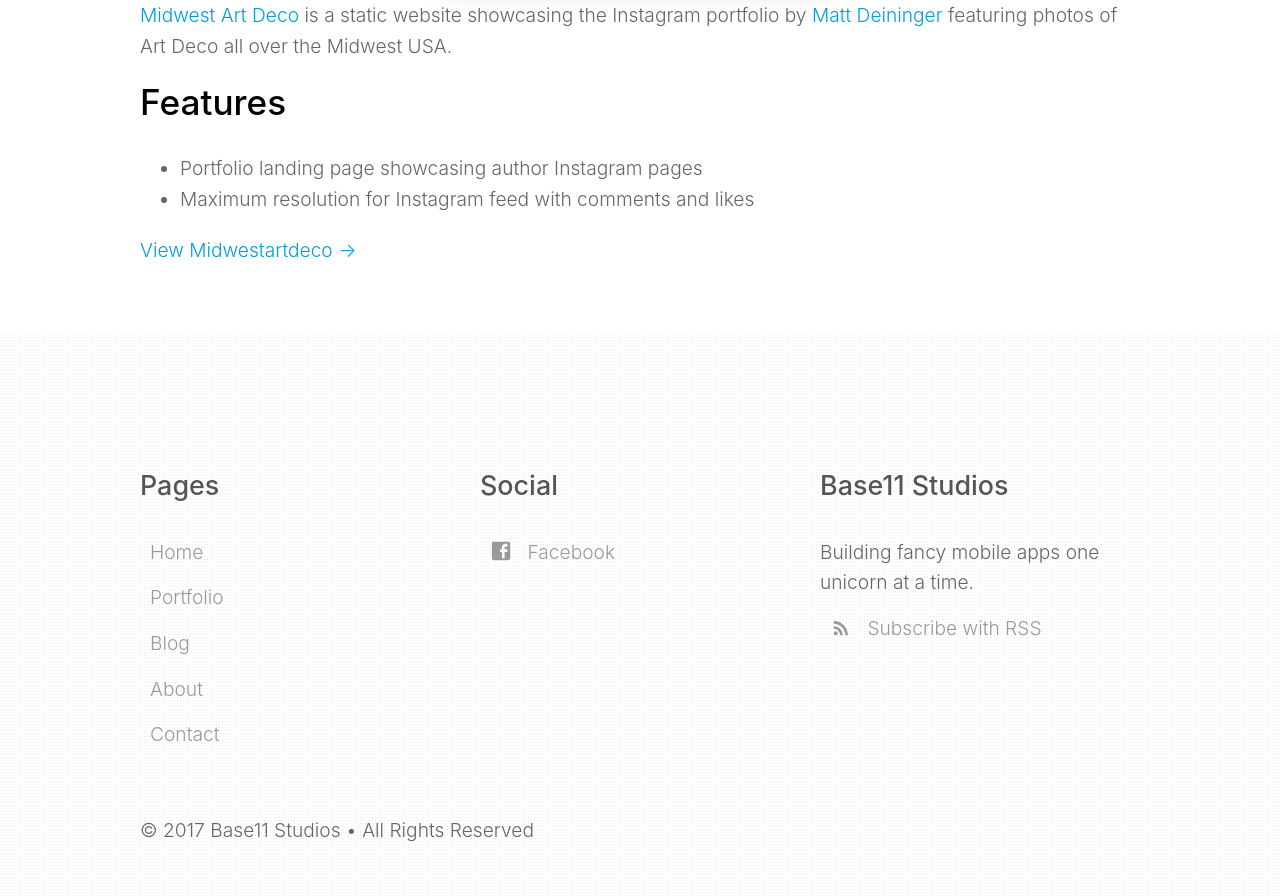
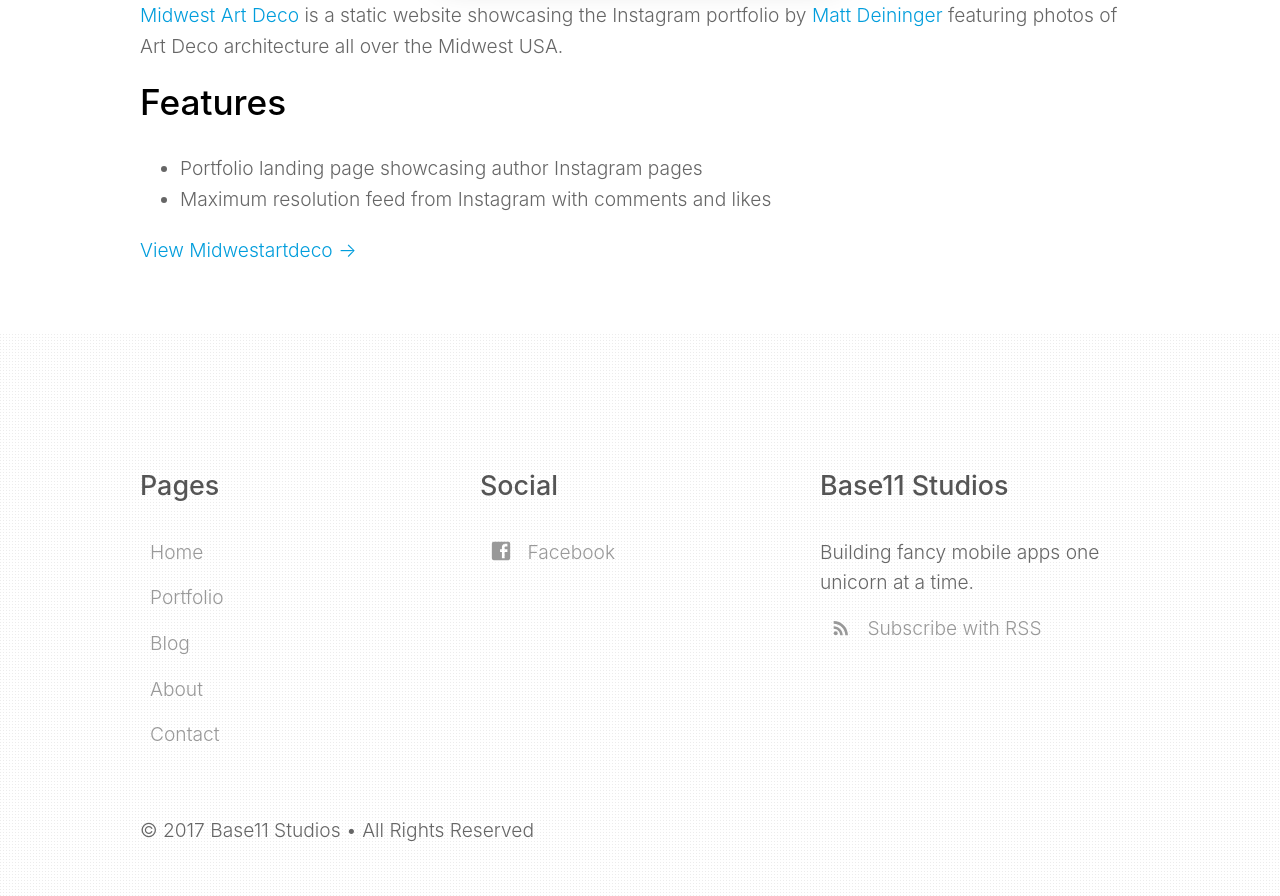
Before and after one commit to Base11Studios/base11site, a Jekyll site: the page built from _clients/midwestartdeco.md, in a window 1280 px wide. Shown: the part 777-1673 px from the top of the page. Built offline with Jekyll 4.4.1, drawn with Linux system fonts in a browser that asks for light colours; nearby versions of some CDN libraries; library files that are not in the unit come from our copies.

Commit message:
Update midwestartdeco.md

```diff
--- a/_clients/midwestartdeco.md
+++ b/_clients/midwestartdeco.md
@@ -5,9 +5,9 @@
 image_path: /images/clients/midwestartdeco_screenshot.png
 ---
 
-[Midwest Art Deco](http://midwestartdeco.com/index.html) is a static website showcasing the Instagram portfolio by [Matt Deininger](http://midwestartdeco.com/about.html) featuring photos of Art Deco all over the Midwest USA.
+[Midwest Art Deco](http://midwestartdeco.com/index.html) is a static website showcasing the Instagram portfolio by [Matt Deininger](http://midwestartdeco.com/about.html) featuring photos of Art Deco architecture all over the Midwest USA.
 
 ## Features
 
 * Portfolio landing page showcasing author Instagram pages
-* Maximum resolution for Instagram feed with comments and likes
+* Maximum resolution feed from Instagram with comments and likes
```
